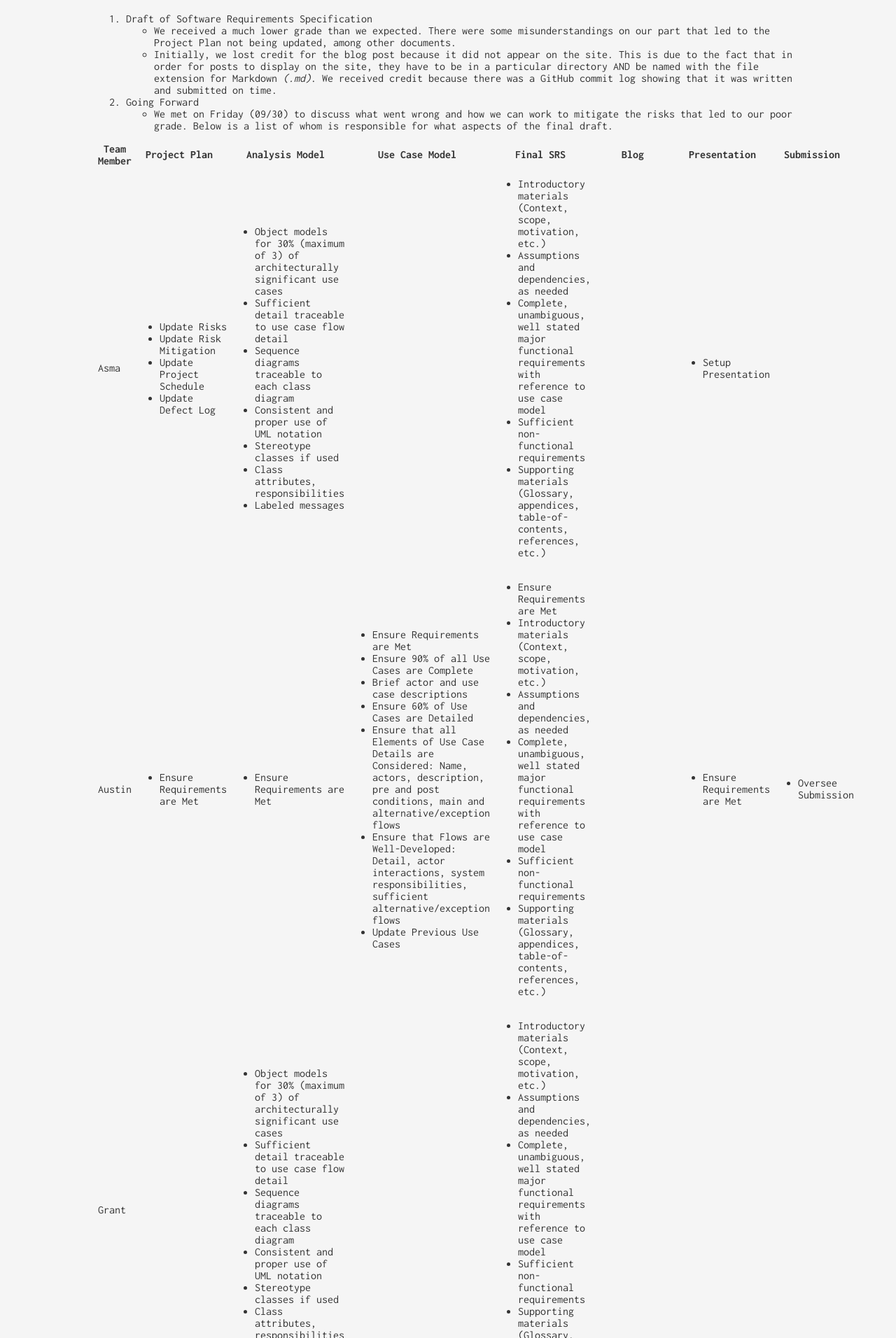
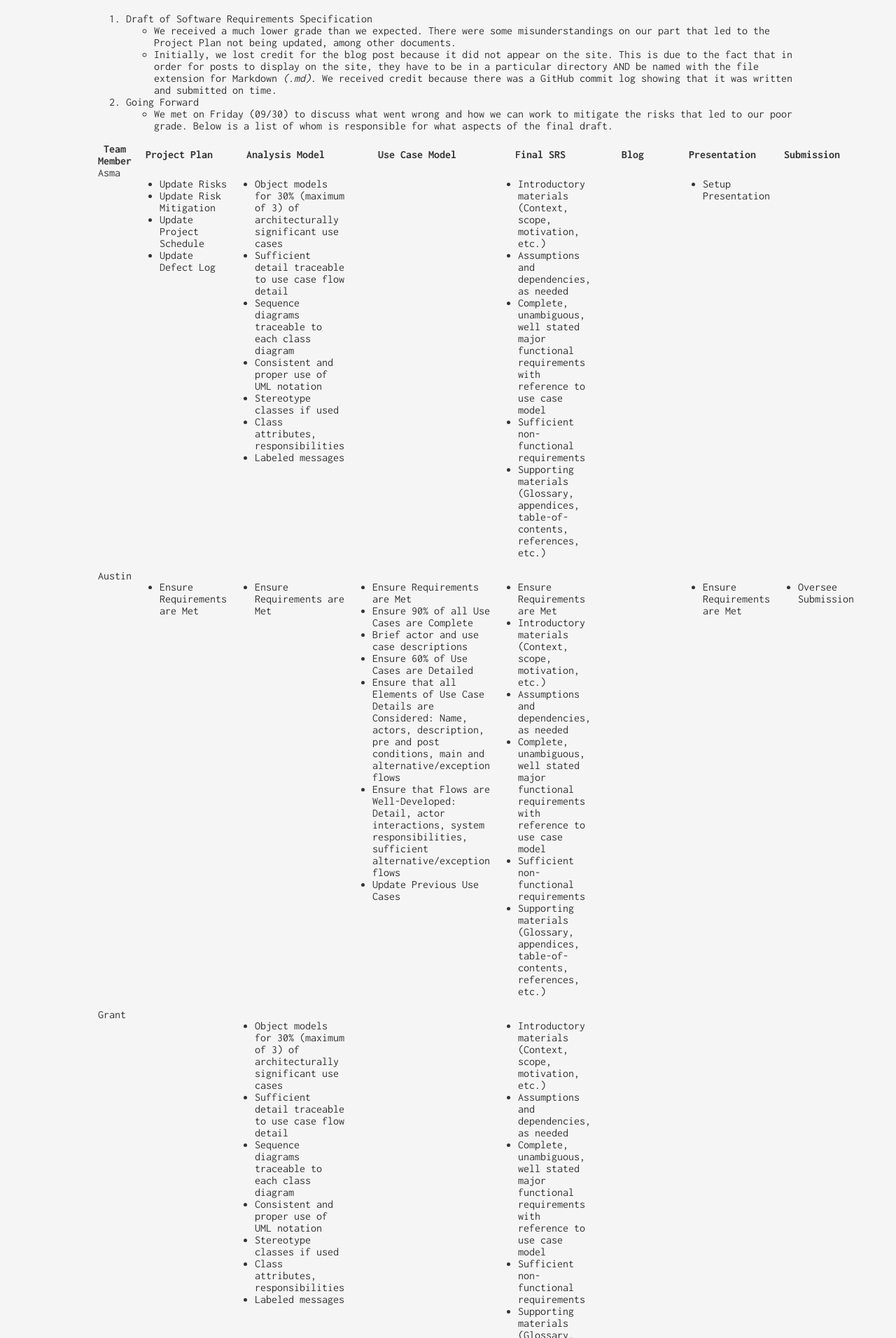
Before and after one commit to swen-440-team-6/swen-440-team-6.github.io, a Jekyll site: the page built from _posts/2016-10-02-Week-6-Status.md, in a window 1280 px wide. Shown: the part 414-2326 px from the top of the page at 70% size. Built offline with Jekyll 4.4.1, drawn with Linux system fonts in a browser that asks for light colours.

Commit message:
Update 2016-10-02-Week-6-Status.md

```diff
--- a/_posts/2016-10-02-Week-6-Status.md
+++ b/_posts/2016-10-02-Week-6-Status.md
@@ -12,6 +12,7 @@ categories: [ben]
 1. Draft of Software Requirements Specification
   * We received a much lower grade than we expected. There were some misunderstandings on our part that led to the Project Plan not being updated, among other documents.
   * Initially, we lost credit for the blog post because it did not appear on the site. This is due to the fact that in order for posts to display on the site, they have to be in a particular directory AND be named with the file extension for Markdown <em>(.md)</em>. We received credit because there was a GitHub commit log showing that it was written and submitted on time.
+
 
 2. Going Forward
   * We met on Friday (09/30) to discuss what went wrong and how we can work to mitigate the risks that led to our poor grade. Below is a list of whom is responsible for what aspects of the final draft.
@@ -29,8 +30,8 @@ categories: [ben]
    <th>Submission</th>
  </tr>
  <tr>
-   <td>Asma</td>
-   <td>
+   <td valign="top">Asma</td>
+   <td valign="top">
      <ul>
        <li>Update Risks</li>
        <li>Update Risk Mitigation</li>
@@ -38,7 +39,7 @@ categories: [ben]
        <li>Update Defect Log</li>
      </ul>
    </td>
-   <td>
+   <td valign="top">
      <ul>
        <li>Object models for 30% (maximum of 3) of architecturally significant use cases</li>
        <li>Sufficient detail traceable to use case flow detail</li>
@@ -49,8 +50,8 @@ categories: [ben]
        <li>Labeled messages</li>
      </ul>
    </td>
-   <td></td>
-   <td>
+   <td valign="top"></td>
+   <td valign="top">
      <ul>
        <li>Introductory materials (Context, scope, motivation, etc.)</li>
        <li>Assumptions and dependencies, as needed</li>
@@ -59,27 +60,27 @@ categories: [ben]
        <li>Supporting materials (Glossary, appendices, table-of-contents, references, etc.)</li>
      </ul>
    </td>
-   <td></td>
-   <td>
+   <td valign="top"></td>
+   <td valign="top">
      <ul>
        <li>Setup Presentation</li>
      </ul>
    </td>
-   <td></td>
+   <td valign="top"></td>
  </tr>
  <tr>
-   <td>Austin</td>
-   <td>
+   <td valign="top">Austin</td>
+   <td valign="top">
      <ul>
        <li>Ensure Requirements are Met</li>
      </ul>
    </td>
-   <td>
+   <td valign="top">
      <ul>
        <li>Ensure Requirements are Met</li>
      </ul>
    </td>
-   <td>
+   <td valign="top">
      <ul>
        <li>Ensure Requirements are Met</li>
        <li>Ensure 90% of all Use Cases are Complete</li>
@@ -90,7 +91,7 @@ categories: [ben]
        <li>Update Previous Use Cases</li>
      </ul>
    </td>
-   <td>
+   <td valign="top">
      <ul>
        <li>Ensure Requirements are Met</li>
        <li>Introductory materials (Context, scope, motivation, etc.)</li>
@@ -100,22 +101,22 @@ categories: [ben]
        <li>Supporting materials (Glossary, appendices, table-of-contents, references, etc.)</li>
      </ul>
    </td>
-   <td></td>
-   <td>
+   <td valign="top"></td>
+   <td valign="top">
      <ul>
        <li>Ensure Requirements are Met</li>
      </ul>
    </td>
-   <td>
+   <td valign="top">
      <ul>
        <li>Oversee Submission</li>
      </ul>
    </td>
  </tr>
  <tr>
-   <td>Grant</td>
-   <td></td>
-   <td>
+   <td valign="top">Grant</td>
+   <td valign="top"></td>
+   <td valign="top">
      <ul>
        <li>Object models for 30% (maximum of 3) of architecturally significant use cases</li>
        <li>Sufficient detail traceable to use case flow detail</li>
@@ -126,8 +127,8 @@ categories: [ben]
        <li>Labeled messages</li>
      </ul>
    </td>
-   <td></td>
-   <td>
+   <td valign="top"></td>
+   <td valign="top">
      <ul>
        <li>Introductory materials (Context, scope, motivation, etc.)</li>
        <li>Assumptions and dependencies, as needed</li>
@@ -136,15 +137,15 @@ categories: [ben]
        <li>Supporting materials (Glossary, appendices, table-of-contents, references, etc.)</li>
      </ul>
    </td>
-   <td></td>
-   <td></td>
-   <td></td>
+   <td valign="top"></td>
+   <td valign="top"></td>
+   <td valign="top"></td>
  </tr>
  <tr>
-   <td>Josh</td>
-   <td></td>
-   <td></td>
-   <td>
+   <td valign="top">Josh</td>
+   <td valign="top"></td>
+   <td valign="top"></td>
+   <td valign="top">
      <ul>
        <li>Ensure 90% of all Use Cases are Complete</li>
        <li>Brief actor and use case descriptions</li>
@@ -153,8 +154,8 @@ categories: [ben]
        <li>Ensure that Flows are Well-Developed: Detail, actor interactions, system responsibilities, sufficient alternative/exception flows</li>
        <li>Update Previous Use Cases</li>
      </ul>
-     </td>
-   <td>
+   </td>
+   <td valign="top">
      <ul>
        <li>Introductory materials (Context, scope, motivation, etc.)</li>
        <li>Assumptions and dependencies, as needed</li>
@@ -163,28 +164,28 @@ categories: [ben]
        <li>Supporting materials (Glossary, appendices, table-of-contents, references, etc.)</li>
      </ul>
    </td>
-   <td></td>
-   <td></td>
-   <td></td>
+   <td valign="top"></td>
+   <td valign="top"></td>
+   <td valign="top"></td>
  </tr>
  <tr>
-   <td>Ben</td>
-   <td>
+   <td valign="top">Ben</td>
+   <td valign="top">
      <ul>
        <li>Ensure Consistent Formatting</li>
      </ul>
    </td>
-   <td>
+   <td valign="top">
      <ul>
        <li>Ensure Consistent Formatting</li>
      </ul>
    </td>
-   <td>
+   <td valign="top">
      <ul>
        <li>Ensure Consistent Formatting</li>
      </ul>
    </td>
-   <td>
+   <td valign="top">
      <ul>
        <li>Ensure Consistent Formatting</li>
        <li>Introductory materials (Context, scope, motivation, etc.)</li>
@@ -194,19 +195,19 @@ categories: [ben]
        <li>Supporting materials (Glossary, appendices, table-of-contents, references, etc.)</li>
      </ul>
    </td>
-   <td>
+   <td valign="top">
      <ul>
        <li>Write Blog Posts</li>
        <li>Ensure Content is Sufficient</li>
        <li>Ensure Blog Site is Up-To-Date</li>
      </ul>
    </td>
-   <td>
+   <td valign="top">
      <ul>
        <li>Ensure Consistent Formatting</li>
      </ul>
    </td>
-   <td>
+   <td valign="top">
      <ul>
        <li>Ensure Consistent Formatting</li>
      </ul>
```
